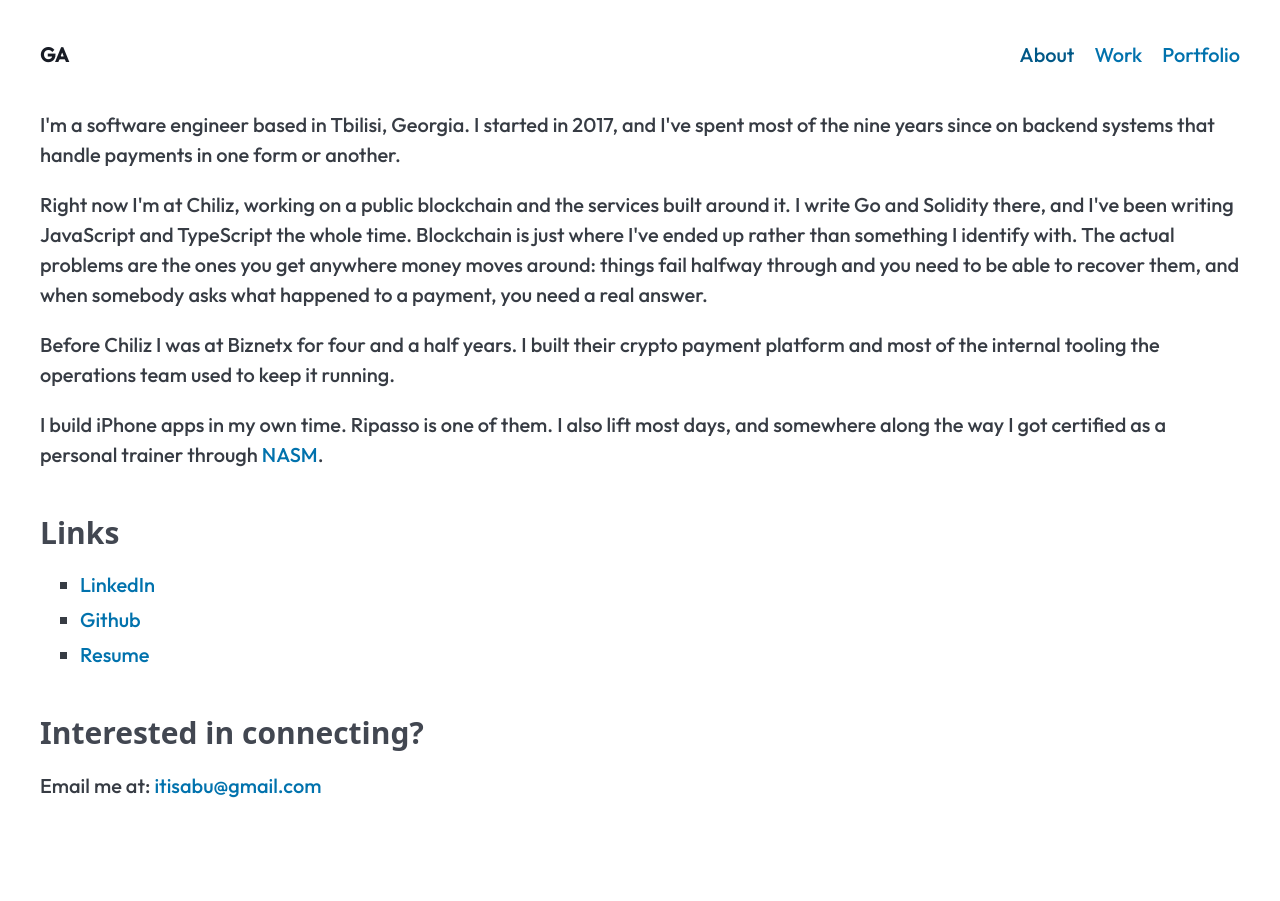
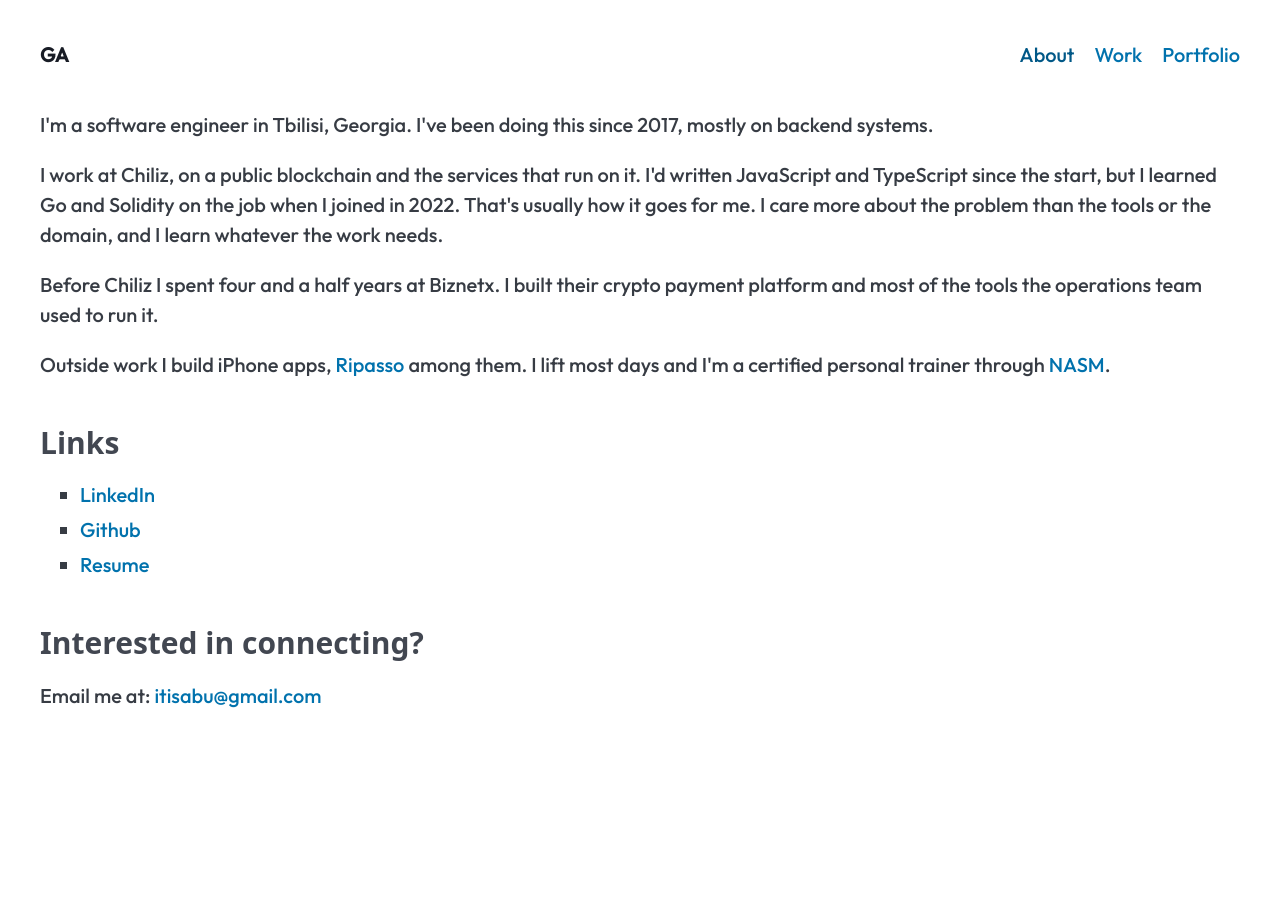
Before and after one commit to gabuladze/gabuladze.github.io, a Jekyll site: the page built from about.html, in a window 1280 px wide. Built offline with Jekyll 4.4.1, drawn with Linux system fonts in a browser that asks for light colours.

Commit message:
Simplify about page copy
Co-Authored-By: Claude Opus 5 (1M context) <noreply@anthropic.com>

```diff
--- a/about.html
+++ b/about.html
@@ -6,28 +6,31 @@ permalink: /about
 
 <div>
     <p>
-        I'm a software engineer based in Tbilisi, Georgia. I started in 2017,
-        and I've spent most of the nine years since on backend systems that
-        handle payments in one form or another.
+        I'm a software engineer in Tbilisi, Georgia. I've been doing this since
+        2017, mostly on backend systems.
     </p>
     <p>
-        Right now I'm at Chiliz, working on a public blockchain and the
-        services built around it. I write Go and Solidity there, and I've been
-        writing JavaScript and TypeScript the whole time. Blockchain is just
-        where I've ended up rather than something I identify with. The actual
-        problems are the ones you get anywhere money moves around: things fail
-        halfway through and you need to be able to recover them, and when
-        somebody asks what happened to a payment, you need a real answer.
+        I work at Chiliz, on a public blockchain and the services that run on
+        it. I'd written JavaScript and TypeScript since the start, but I
+        learned Go and Solidity on the job when I joined in 2022. That's
+        usually how it goes for me. I care more about the problem than the
+        tools or the domain, and I learn whatever the work needs.
     </p>
     <p>
-        Before Chiliz I was at Biznetx for four and a half years. I built their
-        crypto payment platform and most of the internal tooling the operations
-        team used to keep it running.
+        Before Chiliz I spent four and a half years at Biznetx. I built their
+        crypto payment platform and most of the tools the operations team used
+        to run it.
     </p>
     <p>
-        I build iPhone apps in my own time. Ripasso is one of them. I also lift
-        most days, and somewhere along the way I got certified as a personal
-        trainer through
+        Outside work I build iPhone apps,
+        <a
+            href="https://ripasso.app"
+            target="_blank"
+            rel="noopener noreferrer"
+            >Ripasso</a
+        >
+        among them. I lift most days
+        and I'm a certified personal trainer through
         <a
             href="https://directory.nasm.org/profile/11283644-f7c5-4dd6-9099-b22454085e5d"
             target="_blank"
```
